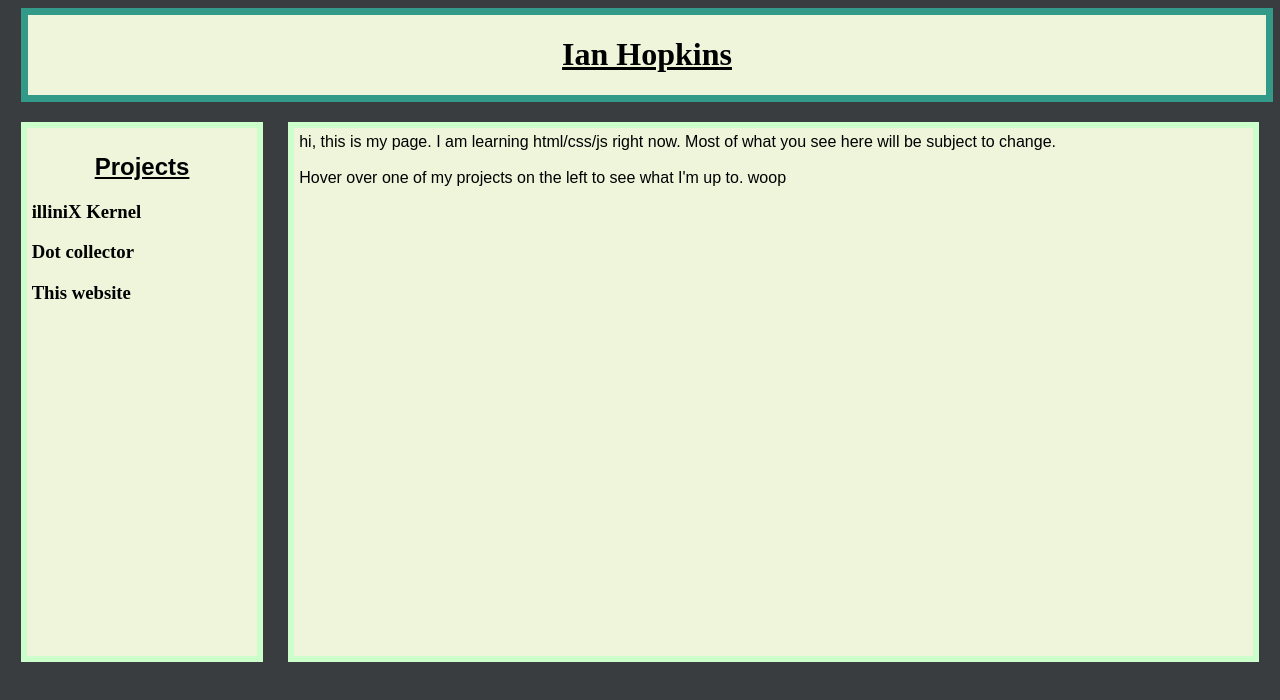
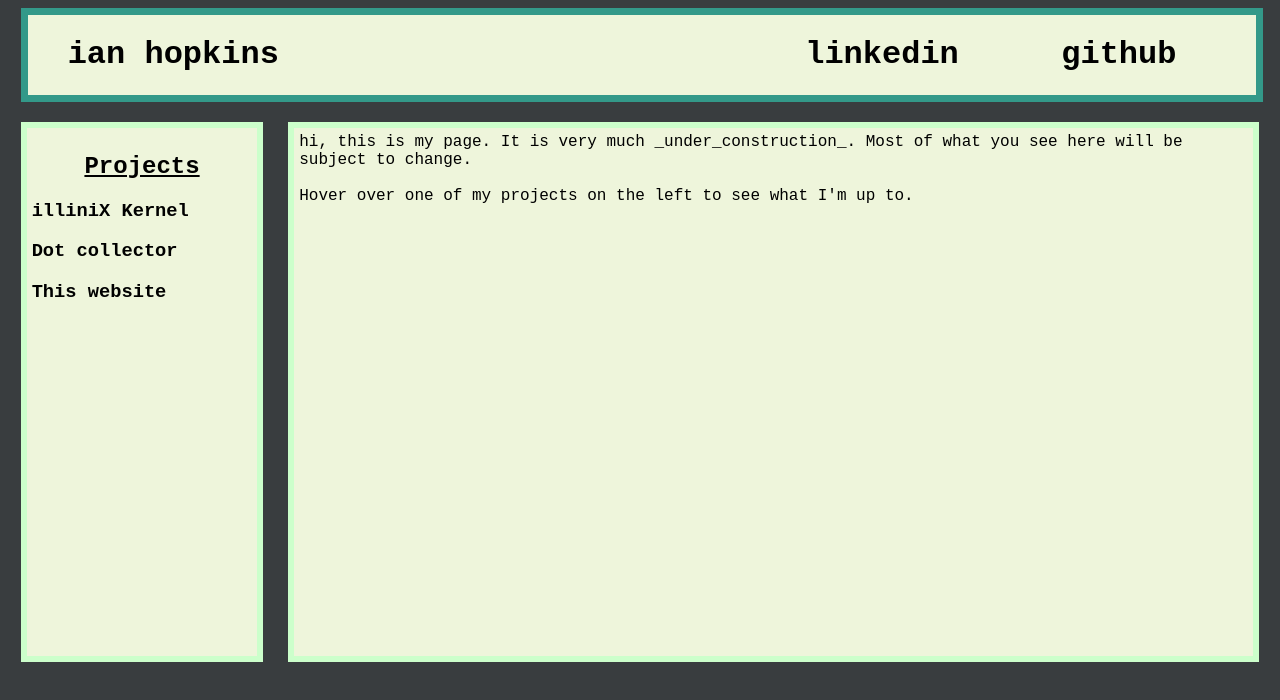
Before and after one commit to ihop26/ihop26.github.io, a plain HTML site: page index.html in a window 1280 px wide. Drawn offline with Linux system fonts and the light colour scheme.

Commit message:
update website font

```diff
--- a/index.html
+++ b/index.html
@@ -8,17 +8,23 @@
 
         <main class = "main">
             <div class = "topbar">
-                <h1 class = "centertext serif underline">Ian Hopkins </h1>
+                <h1 style="margin-left:40px;text-align: left;" class = "monospace">ian hopkins
+                    <span style="float:right;margin-right:80px;">
+                        <a href = "https://www.linkedin.com/in/ian-hopkins-547414286/" target = "_blank" class = "monospace anchor" > linkedin </a>
+                        <a href = "https://github.com/ihop26" target = "_blank" class = "monospace anchor" >&emsp;&emsp; github </a>
+                    </span>
+                </h1>
+
             </div>
             <div class = "container">
-                <div class = "leftbar">
-                    <h2 class = "sans-serif centertext underline">Projects</h2>
-                    <a href="mp3demo.html" class = "anchor"><h3 class = "link" id = "illinix">illiniX Kernel</h3></a></li>
-                    <a href="https://github.com/ihop26/dot-collector/tree/main" target="_blank" class = "anchor"><h3 class = "link" id = "dot">Dot collector</h3></a></li>
-                    <a href=""class = "anchor"><h3 class = "link" id = "website">This website</h3></a></li>
+                <div class = "monospace leftbar">
+                    <h2 class = "centertext underline">Projects</h2>
+                    <a href="mp3demo.html"><h3 class = "link anchor" id = "illinix">illiniX Kernel</h3></a></li>
+                    <a href="https://github.com/ihop26/dot-collector/tree/main" target="_blank"><h3 class = "link anchor" id = "dot">Dot collector</h3></a></li>
+                    <a href=""><h3 class = "link anchor" id = "website">This website</h3></a></li>
                 </div>
                 <div class = "textbox">
-                    <div class = "sans-serif" id = "textfield"></div>
+                    <div class = "monospace" id = "textfield"></div>
                 </div>
             </div>
 
--- a/scripts.js
+++ b/scripts.js
@@ -5,7 +5,7 @@ function onHover(event){
 }
 
 function resetText(){
-    text.innerHTML = "hi, this is my page. I am learning html/css/js right now. Most of what you see here will be subject to change.<br><br> Hover over one of my projects on the left to see what I'm up to. woop";
+    text.innerHTML = "hi, this is my page. It is very much _under_construction_. Most of what you see here will be subject to change.<br><br> Hover over one of my projects on the left to see what I'm up to. ";
 }
 
 const illinix = document.getElementById("illinix");
--- a/style.css
+++ b/style.css
@@ -13,9 +13,11 @@ body {
     grid-auto-rows: minmax(100px,auto);
     gap:2%;
 }
+a{
+    text-decoration: none;
+
+}
 .anchor{
-    text-decoration-color:black;
-    text-decoration: none;
     color:black;
 }
 
@@ -37,11 +39,11 @@ body {
 }
 [class~="topbar"]{
     position:relative;
-    width: 100%;
+    width: 99.2%;
     background-color: #EEF5DB;
     border: 7px solid;
     border-color:#339989;
-    margin: auto;
+
 }
 [class~="leftbar"]{
     position:relative;
@@ -76,14 +78,9 @@ p{
     font-size: 50px;
 }
 
-
-[class~="sans-serif"]{
-    font-family: Arial, Helvetica, sans-serif;
+[class~="monospace"] {
+    font-family: "Andale Mono", monospace	;
 }
-
-[class~="serif"] {
-    font-family: "Times New Roman", Times, serif;
-}
-a[target = "_blank"]{
+[class ~= "highlight"]{
     background-color: lightcoral;
 }
```
Also changed, not shown: mp3demo.html (+4 -4 lines).
